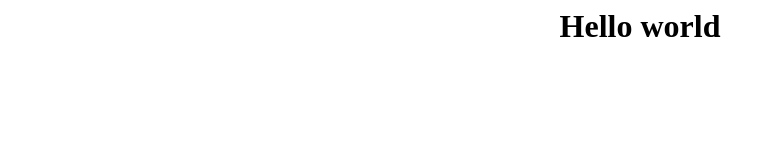
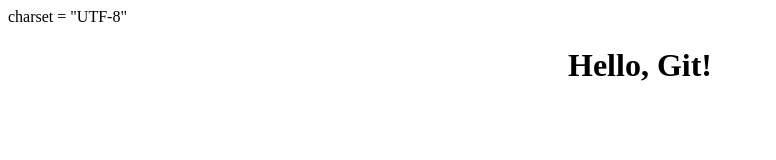
Before and after one commit to SalyC/StillerTroyanMainerRatnik, a plain HTML site: page index.html in a window 1280 px wide. Shown: the whole page, without its empty margins (0-776 px from the left). Drawn offline with Linux system fonts and the light colour scheme.

Commit message:
index.html

```diff
--- a/index.html
+++ b/index.html
@@ -1,8 +1,8 @@
 <html>
 	<head>
-		<scr charset = "UTF-8"/>
+		charset = "UTF-8"
 	</head>
 	<body>
-		<h1 color = "#as235s" align="center"> Hello world </h1>
+		<h1 color = "#as235s" align="center"> Hello, Git! </h1>
 	</body>
 </html>
```
